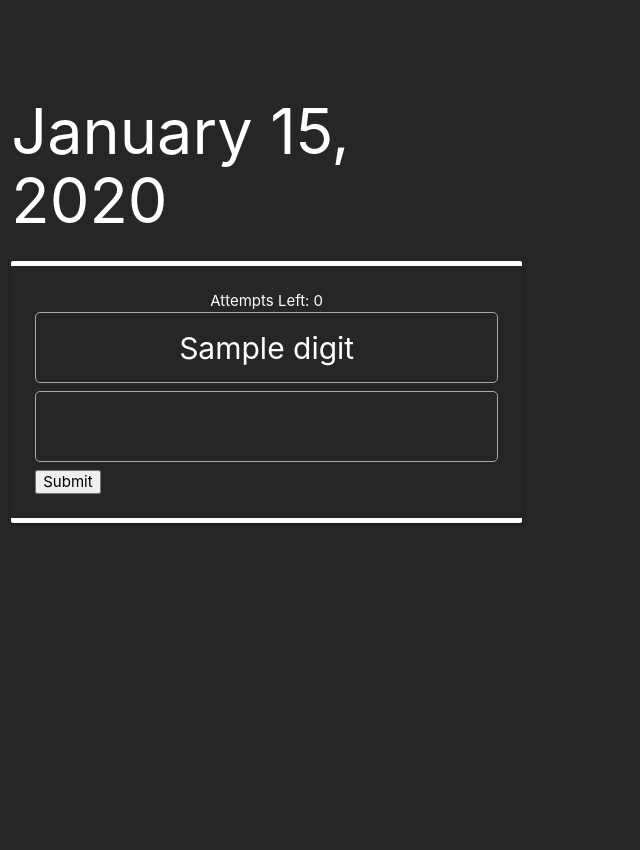
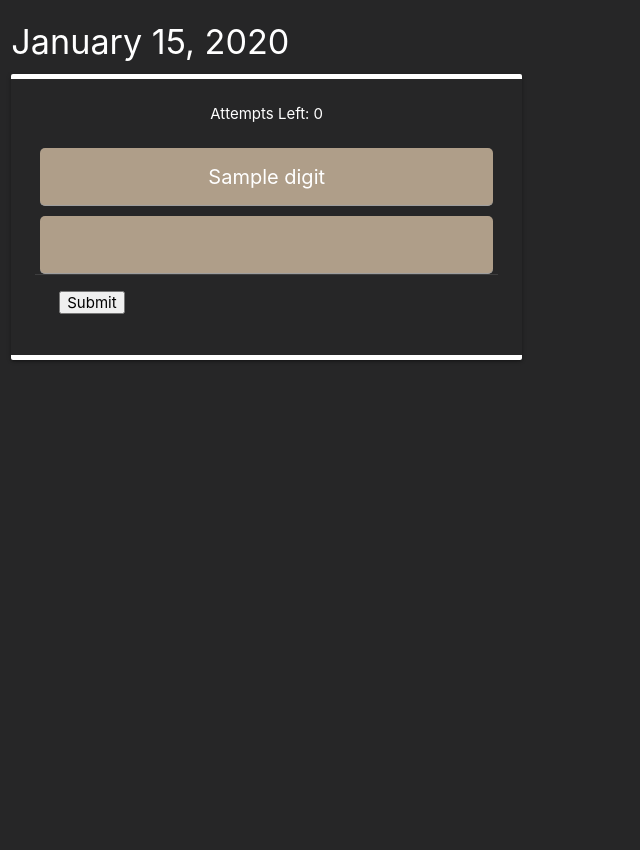
Before and after one commit to uwidcit/flaskmvc, a Flask app: template App/templates/game.html in a window 1280 px wide. Shown: the whole page, without its empty margins (0-640 px from the left). After the commit the page ends 361 px from the top, so only its background shows below. Run offline with Flask 3, Linux system fonts and the light colour scheme; the template is opened without the code that fills it: most values are stand-ins (such as "Sample title", 1, 10 or a date in 2020).

Commit message:
Designed game page, fixed logic error of other users seeing other users guesses

```diff
--- a/App/models/user_guess.py
+++ b/App/models/user_guess.py
@@ -66,7 +66,7 @@ User Guess Info:
         return value
 
     @classmethod
-    def get_guesses(cls, game_id):
+    def get_guesses(cls, game_id, user_id):
         # May want to store overall guess across multiple games
         # cls means Class| https://builtin.com/software-engineering-perspectives/python-cls
-        return cls.query.filter_by(game_id=game_id).all()
+        return cls.query.filter_by(game_id=game_id, user_id=user_id).all()
--- a/App/templates/game.html
+++ b/App/templates/game.html
@@ -3,22 +3,22 @@
 {% block page %}Play - ShadowCipher{% endblock %}
 
 {% block content %}
-<body class="content fill-space" style="background-color: #262627; margin-top: 50px;">
+<body class="content fill-space" style="background-color: #262627;">
     <div class="row">
-        <section class="col s12 m5" style="margin-top: 5px; height: 86vh">
+        <section class="col s12 m5" style="height: 86vh">
             <div class="card-title" style="color: white;">
-                <h1>{{ today.strftime('%B %d, %Y') }}</h1>
+                <h4>{{ today.strftime('%B %d, %Y') }}</h4>
             </div>
             <div class="card" style="background-color: #262627; color: white; border-top: solid 5px white; border-bottom: solid 5px white;">
                 <div class="card-content">
                     <div style="text-align: center;">
-                        <p>Attempts Left: 0</p>
+                        <p>Attempts Left: 0</p><br>
                     </div>
                     <div>
                         {% for guess in guesses %}
-                            <div style="display: flex; justify-content: center;">
+                            <div style="display: flex; justify-content: center; margin-bottom: 10px;">
                                 {% for digit in guess.guess %}
-                                <input type="text" value="{{ digit }}" style="flex: 1; border: 1px solid #aaa; border-radius: 5px; padding: 12px; color: white; font-size: 30px; text-align: center;" readonly>
+                                <input type="text" value="{{ digit }}" style="margin: 0 5px; flex: 1; border-radius: 5px; padding: 6px; color: white; font-size: 20px; text-align: center; background-color: #AF9E89;" readonly>
                                 {% endfor %}
                             </div>
                         {% endfor %}
@@ -26,10 +26,12 @@
                     <form action="/evaluate_guess" method="POST">
                         <div style="display: flex;">
                             {% for i in curr_game["answer_length"] %}
-                            <input type="number" id="guess-digit-{{ i }}" name="guess-digit-{{ i }}" style="flex: 1; border: 1px solid #aaa; border-radius: 5px; padding: 12px; color: white; font-size: 30px; text-align: center;" min="0" max="9">
+                            <input type="number" id="guess-digit-{{ i }}" name="guess-digit-{{ i }}" style=" margin: 0 5px; flex: 1; border-radius: 5px; padding: 6px; color: white; font-size: 20px; text-align: center; background-color: #AF9E89;" min="0" max="9">
                             {% endfor %}
                         </div>
-                        <button type="submit">Submit</button>
+                        <div class="card-action">
+                            <button type="submit">Submit</button>
+                        </div>
                     </form>
                 </div>
             </div>
--- a/App/views/game.py
+++ b/App/views/game.py
@@ -11,6 +11,7 @@ from datetime import datetime
 game_views = Blueprint('game_views', __name__, template_folder='../templates')
 
 @game_views.route('/game', methods=['GET'])
+@jwt_required()
 def game():
     today = datetime.utcnow().date()
     curr_game = get_curr_game()
@@ -18,7 +19,7 @@ def game():
     if not curr_game:
         return jsonify({"error" : "An error has occured whilst accessing today's game"}), 500
 
-    guesses = UserGuess.get_guesses(curr_game.id)
+    guesses = UserGuess.get_guesses(curr_game.id, jwt_current_user.id)
     curr_game_json = curr_game.get_json()
 
     return render_template('game.html', curr_game=curr_game_json, today=today, guesses=guesses)
```
